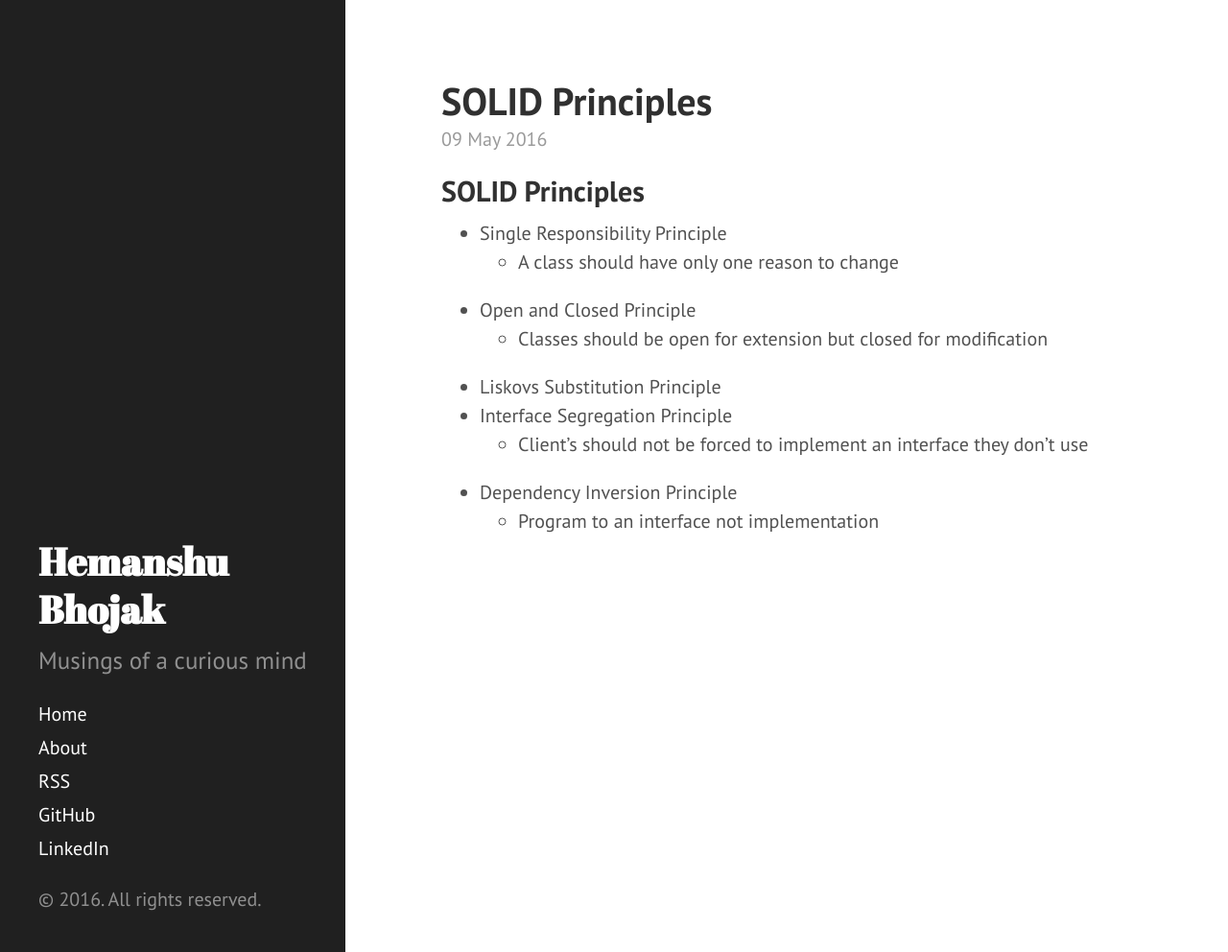
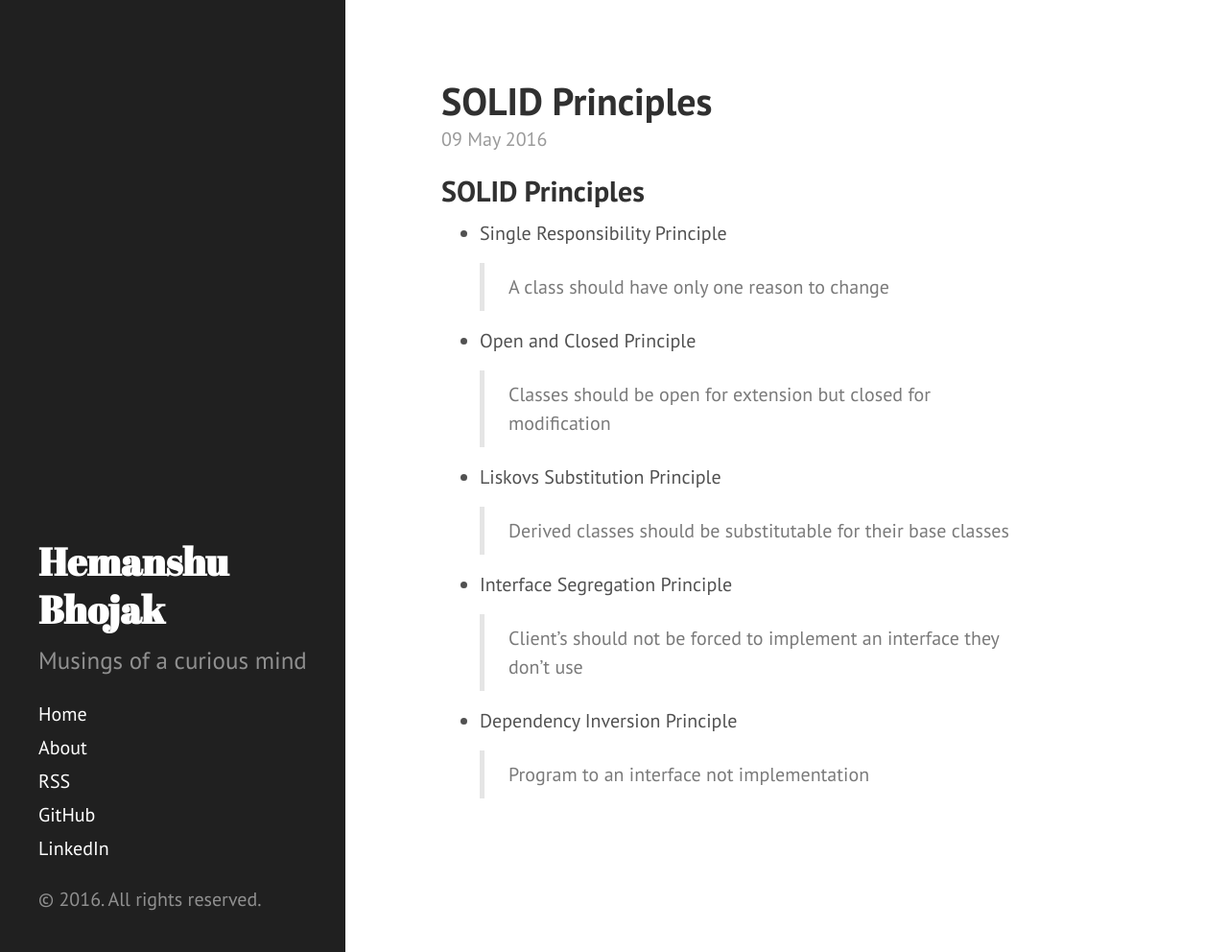
Before and after one commit to technoheman/hemanshubhojak.com, a Jekyll site: the page built from _posts/2016-05-09-solid-principles.markdown, in a window 1280 px wide and 992 px high. Shown: the whole window at 96% size. Built offline with Jekyll 4.4.1, drawn with Linux system fonts in a browser that asks for light colours; comment, search, counter and statistics services are not loaded.

Commit message:
Update 2016-05-09-solid-principles.markdown

```diff
--- a/_posts/2016-05-09-solid-principles.markdown
+++ b/_posts/2016-05-09-solid-principles.markdown
@@ -8,11 +8,12 @@ categories: design design-principles solid
 ## SOLID Principles
 
 * Single Responsibility Principle
-  * A class should have only one reason to change
+> A class should have only one reason to change
 * Open and Closed Principle
-  * Classes should be open for extension but closed for modification
+> Classes should be open for extension but closed for modification
 * Liskovs Substitution Principle
+> Derived classes should be substitutable for their base classes
 * Interface Segregation Principle
-  * Client's should not be forced to implement an interface they don't use
+> Client's should not be forced to implement an interface they don't use
 * Dependency Inversion Principle
-  * Program to an interface not implementation
+> Program to an interface not implementation
```
